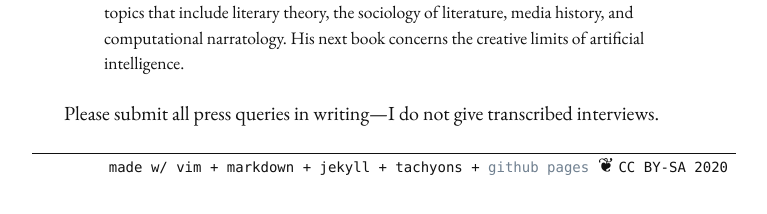
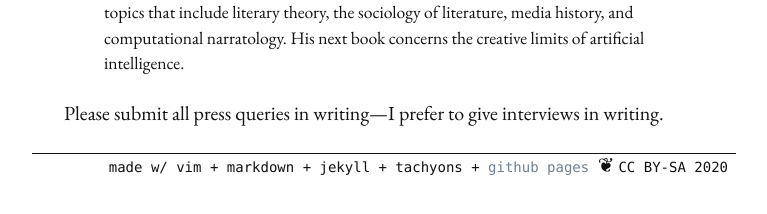
Before and after one commit to denten/denten.github.io, a Jekyll site: the page built from _pages/about.md, in a window 1280 px wide. Shown: the part 444-658 px from the top of the page, without its empty margins (256-1023 px from the left). Built offline with Jekyll 4.4.1, drawn with Linux system fonts in a browser that asks for light colours.

Commit message:
update bio

```diff
--- a/_pages/about.md
+++ b/_pages/about.md
@@ -21,8 +21,7 @@ Culture*, and *Modernism/modernity* on topics that include literary theory, the
 literature, media history, and computational narratology. His next book concerns the creative
 limits of artificial intelligence.
 
-Please submit all press queries in writing---I do not give transcribed
-interviews.
+Please submit all press queries in writing---I prefer to give interviews in writing.
 
 [1]: http://english.columbia.edu
 [2]: http://datascience.columbia.edu/new-media
```
